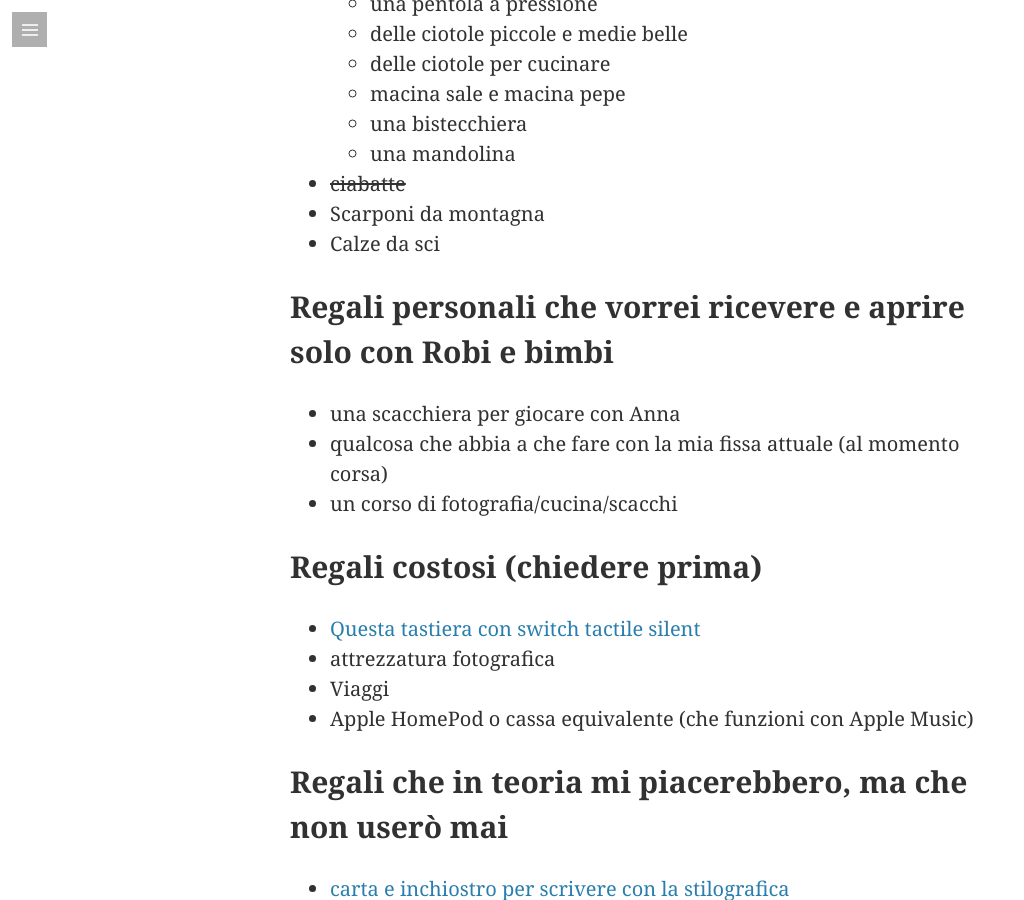
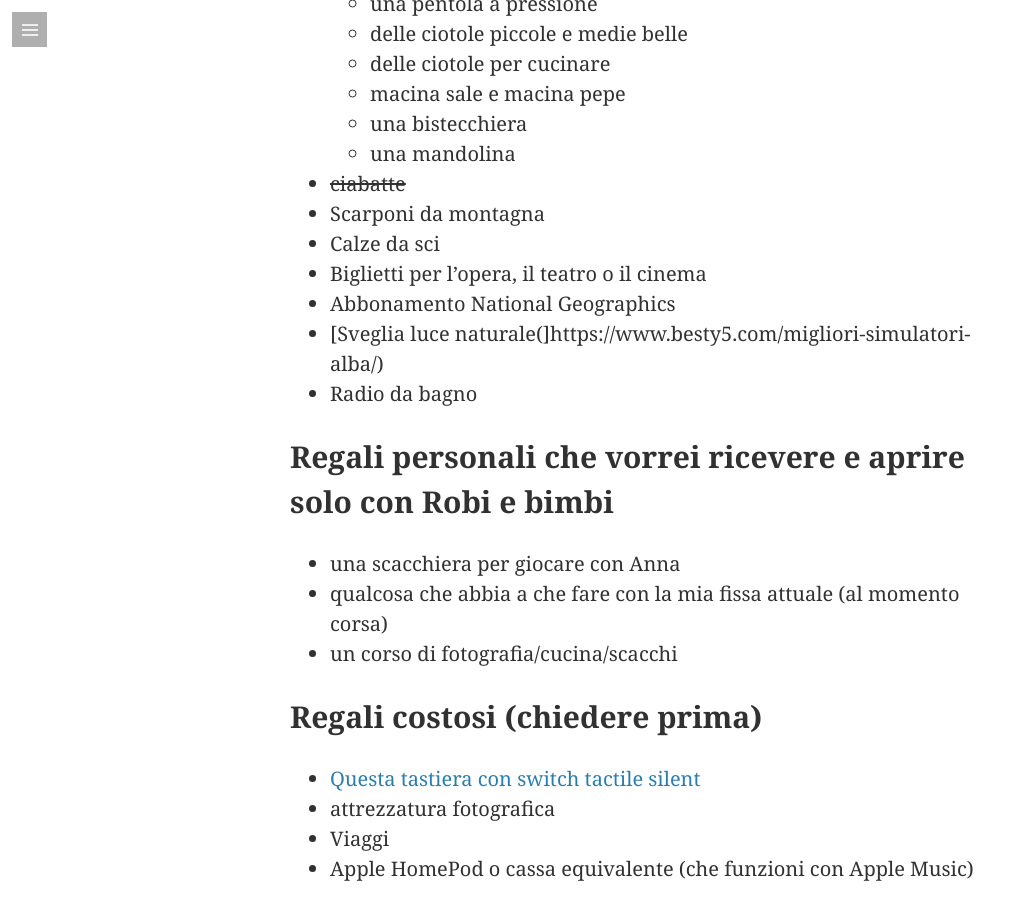
Before and after one commit to davidevernizzi/davidevernizzi.github.io, a Jekyll site: the page built from wishlist/wishlist.md, in a window 1280 px wide and 900 px high, scrolled down 890 px. Shown: the whole window, without its empty margins (0-1024 px from the left). Built offline with Jekyll 4.4.1, drawn with Linux system fonts in a browser that asks for light colours; some web fonts are replaced; our own code applies the rules of GitHub Pages for plain Markdown files.

Commit message:
Updated wl

```diff
--- a/wishlist/wishlist.md
+++ b/wishlist/wishlist.md
@@ -20,6 +20,10 @@
 * ~~ciabatte~~
 * Scarponi da montagna
 * Calze da sci
+* Biglietti per l'opera, il teatro o il cinema
+* Abbonamento National Geographics
+* [Sveglia luce naturale(]https://www.besty5.com/migliori-simulatori-alba/)
+* Radio da bagno
 
 ## Regali personali che vorrei ricevere e aprire solo con Robi e bimbi
 
```
